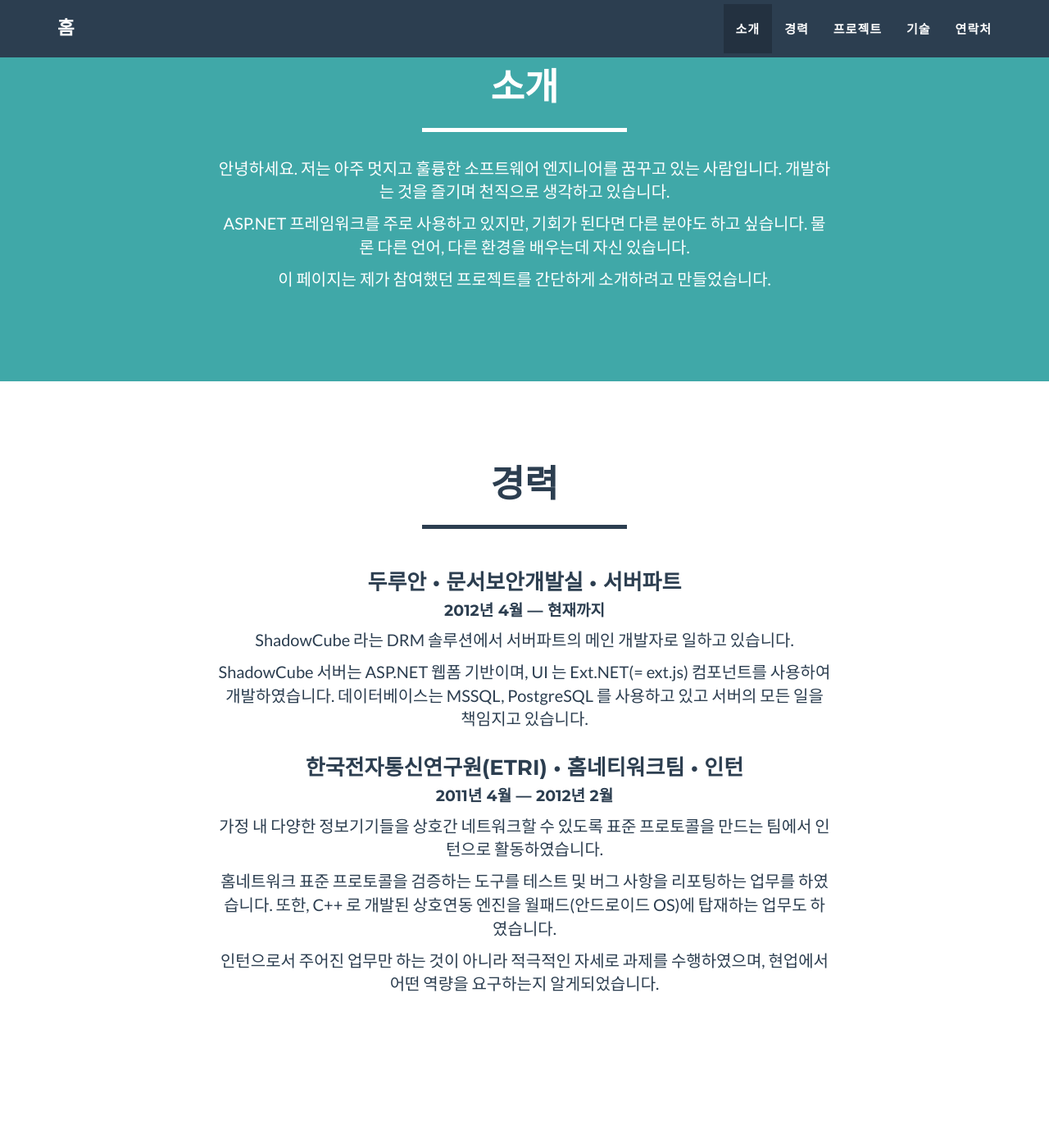
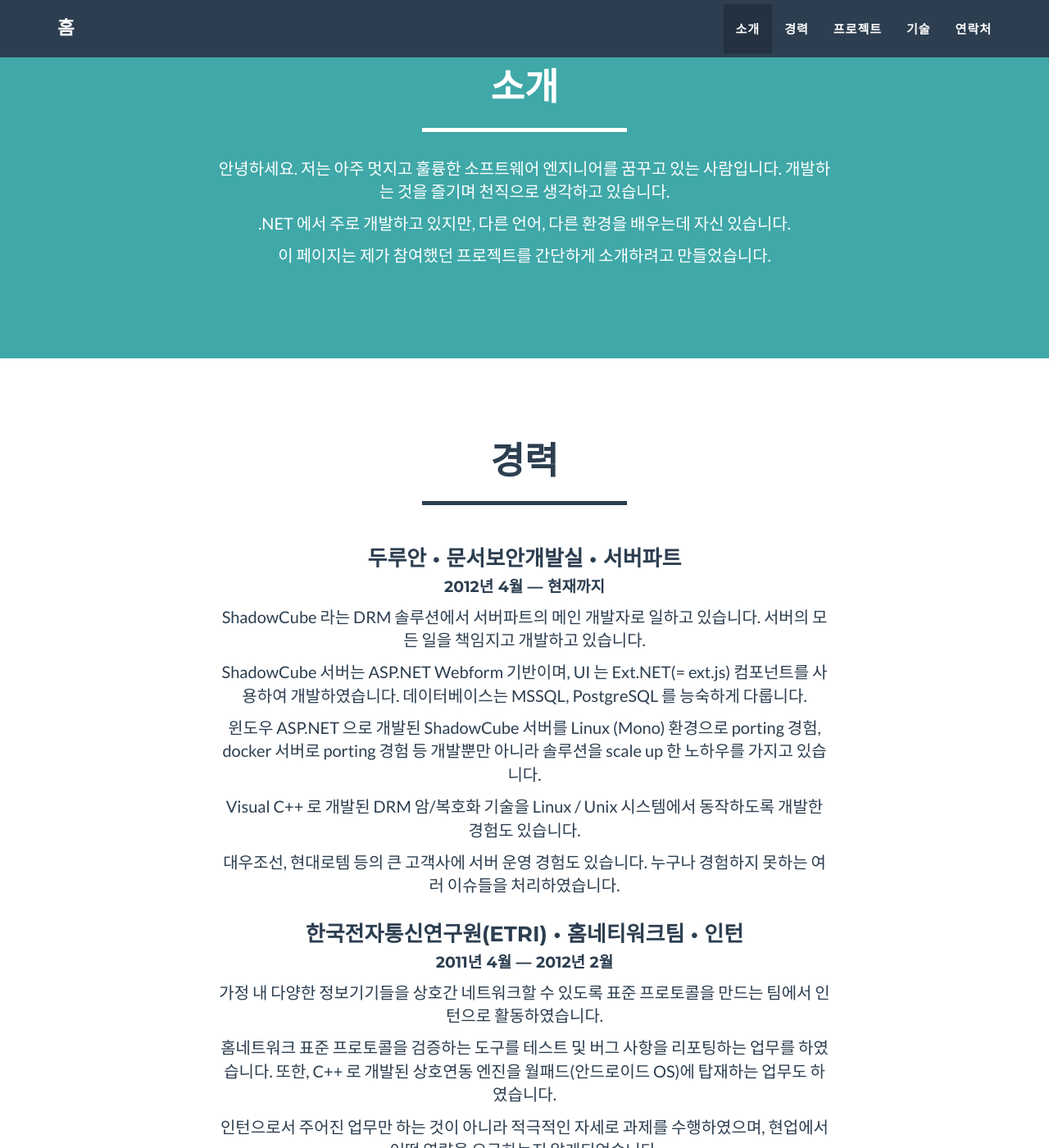
Before and after one commit to insung/insung.github.com, a Jekyll site: the page built from index.html, in a window 1280 px wide and 1400 px high, scrolled down 1071 px. Shown: the whole window at 82% size. Built offline with Jekyll 4.4.1, drawn with Linux system fonts in a browser that asks for light colours; some of the changed text lies outside the part shown.

Commit message:
modify some text

```diff
--- a/_includes/about.html
+++ b/_includes/about.html
@@ -10,7 +10,7 @@
             <div class="row">
                 <div class="col-lg-8 col-lg-offset-2 text-center">
                     <p>안녕하세요. 저는 아주 멋지고 훌륭한 소프트웨어 엔지니어를 꿈꾸고 있는 사람입니다. 개발하는 것을 즐기며 천직으로 생각하고 있습니다.</p>
-                    <p>ASP.NET 프레임워크를 주로 사용하고 있지만, 기회가 된다면 다른 분야도 하고 싶습니다. 물론 다른 언어, 다른 환경을 배우는데 자신 있습니다.</p>
+                    <p>.NET 에서 주로 개발하고 있지만, 다른 언어, 다른 환경을 배우는데 자신 있습니다.</p>
                     <p>이 페이지는 제가 참여했던 프로젝트를 간단하게 소개하려고 만들었습니다.</p>
                 </div>
                 <!--<div class="col-lg-8 col-lg-offset-2 text-center">
--- a/_includes/career.html
+++ b/_includes/career.html
@@ -12,8 +12,11 @@
             <div class="col-lg-8 col-lg-offset-2 text-center">
                 <h3>두루안 &bull; 문서보안개발실 &bull; 서버파트</h3>
                 <h4>2012년 4월 &mdash; 현재까지</h4>
-                <p>ShadowCube 라는 DRM 솔루션에서 서버파트의 메인 개발자로 일하고 있습니다.</p>
-                <p>ShadowCube 서버는 ASP.NET 웹폼 기반이며, UI 는 Ext.NET(= ext.js) 컴포넌트를 사용하여 개발하였습니다. 데이터베이스는 MSSQL, PostgreSQL 를 사용하고 있고 서버의 모든 일을 책임지고 있습니다.</p>
+                <p>ShadowCube 라는 DRM 솔루션에서 서버파트의 메인 개발자로 일하고 있습니다. 서버의 모든 일을 책임지고 개발하고 있습니다.</p>
+                <p>ShadowCube 서버는 ASP.NET Webform 기반이며, UI 는 Ext.NET(= ext.js) 컴포넌트를 사용하여 개발하였습니다. 데이터베이스는 MSSQL, PostgreSQL 를 능숙하게 다룹니다.</p>
+                <p>윈도우 ASP.NET 으로 개발된 ShadowCube 서버를 Linux (Mono) 환경으로 porting 경험, docker 서버로 porting 경험 등 개발뿐만 아니라 솔루션을 scale up 한 노하우를 가지고 있습니다.</p>
+                <p>Visual C++ 로 개발된 DRM 암/복호화 기술을 Linux / Unix 시스템에서 동작하도록 개발한 경험도 있습니다.</p>
+                <p>대우조선, 현대로템 등의 큰 고객사에 서버 운영 경험도 있습니다. 누구나 경험하지 못하는 여러 이슈들을 처리하였습니다.</p>
             </div>
             <br />
             <div class="col-lg-8 col-lg-offset-2 text-center">
--- a/js/freelancer.js
+++ b/js/freelancer.js
@@ -15,11 +15,13 @@ $(function() {
     });
 
     var skill_data = [
-        {label: "ASP.NET", value: 80},
-        {label: "Javascript", value: 70},
-        {label: "SQL Server", value: 70},
-        {label: "PostgreSQL", value: 70},
-        {label: "C++", value: 40}
+        {label: "ASP.NET (.net core)", value: 80},
+        {label: "Javascript (ext.net, jquery..)", value: 70},
+        {label: "RDBMS (MSSQL, Postgres)", value: 80},
+        {label: "Docker (with Remote API)", value: 80},
+        {label: "Node.js (with express.js)", value: 70},
+        {label: "C++", value: 50},
+        {label: "Python", value: 20}
     ];
 
     new Morris.Line({
```
